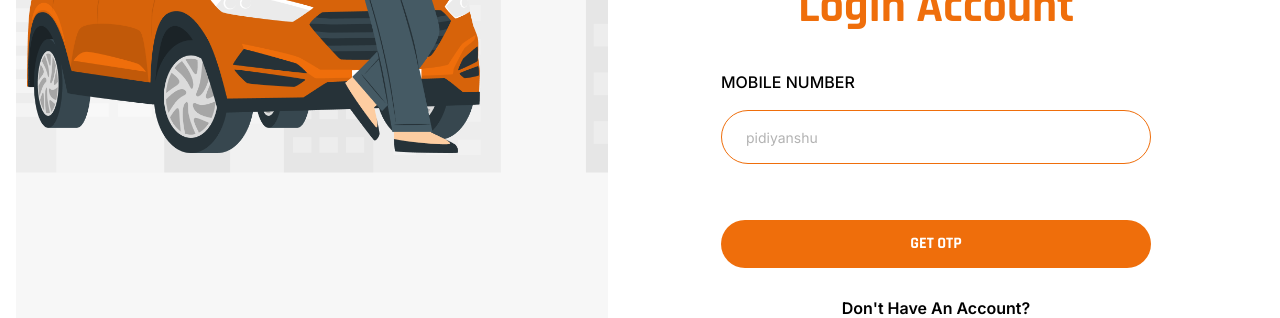
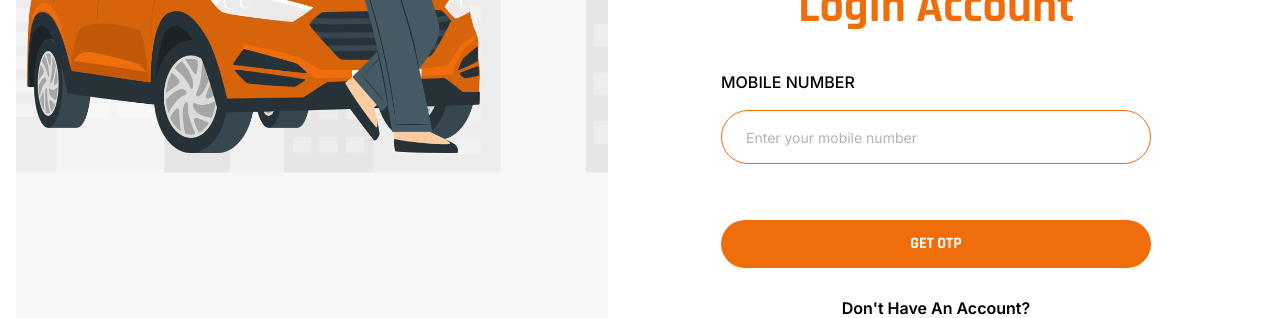
Before and after one commit to CodePriyansh/car_dealer2, a Next.js app: page /login in a window 1280 px wide. Shown: the part 280-598 px from the top of the page. Built offline with nearby package versions, Linux system fonts and the light colour scheme.

Commit message:
add otp screen to the login and signup page

```diff
--- a/src/app/otp/page.tsx
+++ /dev/null
@@ -1,10 +0,0 @@
-import React from 'react';
-import Otp from '@/components/Otp';
-
-const OtpPage = () => {
-  return (
-    <Otp />
-  );
-};
-
-export default OtpPage;
--- a/src/components/Login/LoginForm.tsx
+++ b/src/components/Login/LoginForm.tsx
@@ -1,9 +1,8 @@
 import React, { useState } from "react";
-import { useFormik } from "formik";
+import { Formik, Form, Field, ErrorMessage } from "formik";
 import * as Yup from "yup";
 import styles from "../SignUp/styles.module.css";
 import Button from "../Common/Button";
-import { useRouter } from "next/navigation";
 import { sendOtp } from "@/services/firebase/firebaseAuthService";
 import OtpVerification from "../Otp";
 
@@ -18,52 +17,56 @@ const validationSchema = Yup.object({
 
 export default function LoginForm() {
   const [otpSend, setOtpSend] = useState(false);
-  const router = useRouter();
 
-  const formik = useFormik({
-    initialValues: {
-      mobileNumber: "",
-    },
-    validationSchema: validationSchema,
-    onSubmit: (values) => {
-      console.log(values, "value");
-    },
-  });
-  const handleSubmit = (values) => {
-    console.log(values, "value");
-    // sendOtp("829192797").then((res) => {
-    //   console.log(res, "value");
-    //   setOtpSend(true);
-    // });
+  const handleSubmit = (values:any, { setSubmitting }) => {
+    console.log(values, "submitted values");
+    // sendOtp('+91'+values.mobileNumber)
+    //   .then((res) => {
+    //     console.log(res, "OTP sent response");
+    //     setOtpSend(true);
+    //   })
+    //   .catch((error) => {
+    //     console.error("Error sending OTP", error);
+    //   })
+    //   .finally(() => {
+    //     setSubmitting(false);
+    //   });
+        setOtpSend(true);
+
   };
+
   return (
     <div>
       {otpSend ? (
         <OtpVerification />
       ) : (
-        <form>
+        <Formik
+          initialValues={{ mobileNumber: "" }}
+          validationSchema={validationSchema}
+          onSubmit={handleSubmit}
+        >
+          {({ isSubmitting }) => (
+            <Form>
               <div className="flex flex-col">
                 <label className={styles.label_Style}>Mobile Number</label>
-            <input
+                <Field
                   name="mobileNumber"
-              type="number"
-              onChange={formik.handleChange}
-              value={formik.values.mobileNumber}
+                  type="text"
                   className={`${styles.field_style} sm:!w-[430px] !w-full`}
-              placeholder="pidiyanshu"
+                  placeholder="Enter your mobile number"
                 />
-            {formik.touched.mobileNumber && formik.errors.mobileNumber ? (
-              <div className={styles.error_msg}>
-                {formik.errors.mobileNumber}
+                <ErrorMessage name="mobileNumber">
+                  {(msg) => <div className={styles.error_msg}>{msg}</div>}
+                </ErrorMessage>
               </div>
-            ) : null}
-          </div>
-          <button  className="w-full mx-auto mt-14" onClick={() => handleSubmit(formik.values)}>
+              <button type="submit" className="w-full mx-auto mt-14" disabled={isSubmitting}>
                 <Button otherStyles="sm:w-[430px] w-full mx-auto uppercase">
-              Get OTP
+                  {isSubmitting ? "Sending..." : "Get OTP"}
                 </Button>
               </button>
-        </form>
+            </Form>
+          )}
+        </Formik>
       )}
     </div>
   );
--- a/src/components/Otp/index.tsx
+++ b/src/components/Otp/index.tsx
@@ -73,7 +73,7 @@ export default function OtpVerification() {
   };
 
   return (
-    <div className={styles.wrapper}>
+    <div className="flex flex-col">
       <form onSubmit={handleSubmit} className="flex flex-col items-center">
         <div className="flex gap-4 mb-4">
           {otp.map((digit, index) => (
--- a/src/components/SignUp/SignupForm.tsx
+++ b/src/components/SignUp/SignupForm.tsx
@@ -9,6 +9,7 @@ import Image from "next/image";
 import { Images } from "@/assets/Images";
 import Button from "@/components/Common/Button/index";
 import { useRouter } from "next/navigation";
+import OtpVerification from "../Otp";
 
 const schema = yup.object().shape({
   name: yup.string().required("Name is required"),
@@ -27,6 +28,8 @@ export default function SignupForm() {
   const router = useRouter();
   const [loading, setLoading] = useState(false);
   const [message, setMessage] = useState("");
+  const [otpSend, setOtpSend] = useState(false);
+
 
   const initialValues = {
     name: "",
@@ -60,12 +63,20 @@ export default function SignupForm() {
         },
       });
       setMessage("Dealer registered successfully!");
+      setOtpSend(true)
     } catch (error) {
       setMessage("Failed to register dealer.");
+      setOtpSend(false)
+
     } finally {
       setLoading(false);
       setSubmitting(false);
+      setOtpSend(false)
+
     }
+    // ye line comment kar dena jab api call sai chale tab
+    setOtpSend(true)
+
   };
 
   const coverImageInputRef = useRef<HTMLInputElement | null>(null);
@@ -76,6 +87,7 @@ export default function SignupForm() {
     <div className={`flex flex-col justify-center items-center`}>
       {/* Form details */}
       <div className={`${styles.form_wrapper}`}>
+
         <Formik
           initialValues={initialValues}
           validationSchema={schema}
@@ -93,6 +105,8 @@ export default function SignupForm() {
               />
               <p className={styles.subheading}>My Car</p>
               <p className={styles.heading}>Signup Account</p>
+              {otpSend?<OtpVerification/>:
+              <div>
               <div className="w-full flex sm:flex-row flex-col gap-8">
                 <div className="flex full flex-col gap-6">
                   <div className={styles.field_wrapper}>
@@ -360,6 +374,7 @@ export default function SignupForm() {
                   Login
                 </p>
               </div>
+              </div>}
             </Form>
           )}
         </Formik>
```
Lines whose indentation alone changed are shown as unchanged.
